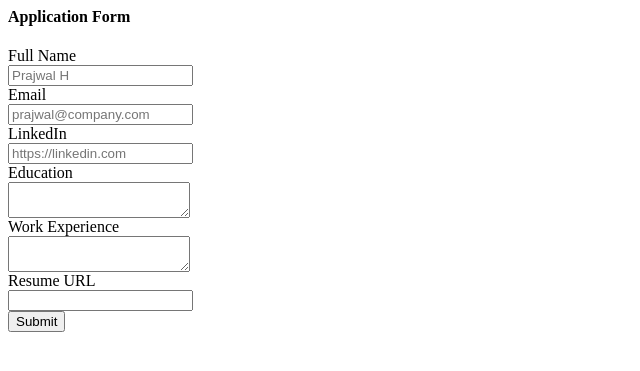
After one commit to prajwalhire-dev/jovian_career_V2, a Flask app: template templates/application_form.html in a window 1280 px wide. The commit adds this page. Shown: the top 371 px of the page, without its empty margins (0-640 px from the left). Run offline with Flask 3, Linux system fonts and the light colour scheme; the template is opened without the code that fills it, so the values that code supplies are empty.

Commit message:
store Application in database

```diff
--- a/app.py
+++ b/app.py
@@ -1,5 +1,5 @@
-from flask import Flask, render_template, jsonify
-from database import load_jobs_from_db, load_job_from_db
+from flask import Flask, render_template, jsonify, request
+from database import load_jobs_from_db, load_job_from_db, add_application_to_db
 
 #here app is just an object of the class Flask
 #by below we created a flask application
@@ -27,6 +27,15 @@ def show_job(id):
     return "Not Found", 404
   return render_template('jobpage.html', job=job)
 
+@app.route("/job/<id>/apply", methods=['post'])
+def apply_to_job(id):
+  data = request.form
+  job = load_job_from_db(id)
+  add_application_to_db(id, data)
+  return render_template('application_submitted.html',
+                         application=data,
+                         job=job)
+
 
 if __name__ == '__main__':
   app.run(host='0.0.0.0', debug=True)
--- /dev/null
+++ b/templates/application_form.html
@@ -0,0 +1,34 @@
+<h4>Application Form</h4>
+<form action="/job/{{job['id']}}/apply" method="post">
+  <div class='mb-2'>
+    <lable>Full Name</lable><br>
+    <input type='text' name='full_name' placeholder='Prajwal H'>
+  </div>
+
+  <div class='mb-2'>
+    <label>Email</label><br>
+    <input type='text' name='email' placeholder='prajwal@company.com'>
+  </div>
+
+  <div class='mb-2'>
+    <label>LinkedIn</label><br>
+    <input type='text' name='linkedin_url' placeholder='https://linkedin.com'>
+  </div>
+
+  <div class='mb-2'>
+    <label>Education</label><br>
+    <textarea name='education'></textarea>
+  </div>
+
+  <div class='mb-2'>
+    <label>Work Experience</label><br>
+    <textarea name='work_experience'></textarea>
+  </div>
+
+  <div class='mb-2'>
+    <label>Resume URL</label><br>
+    <input type='text' name='resume_url'>
+  </div>
+  <input type='submit'>
+
+</form>
--- a/templates/jobpage.html
+++ b/templates/jobpage.html
@@ -23,6 +23,8 @@
       <p>{{job.requirements}}</p>
       <h4>Salary</h4>
       <p>{{job.currency}}{{job.salary}}</p>
+
+      {% include 'application_form.html' %}
     </div>
 
 
```
Also changed, not shown: database.py (+13 -0 lines), templates/application_submitted.html (added, +40 -0 lines).
